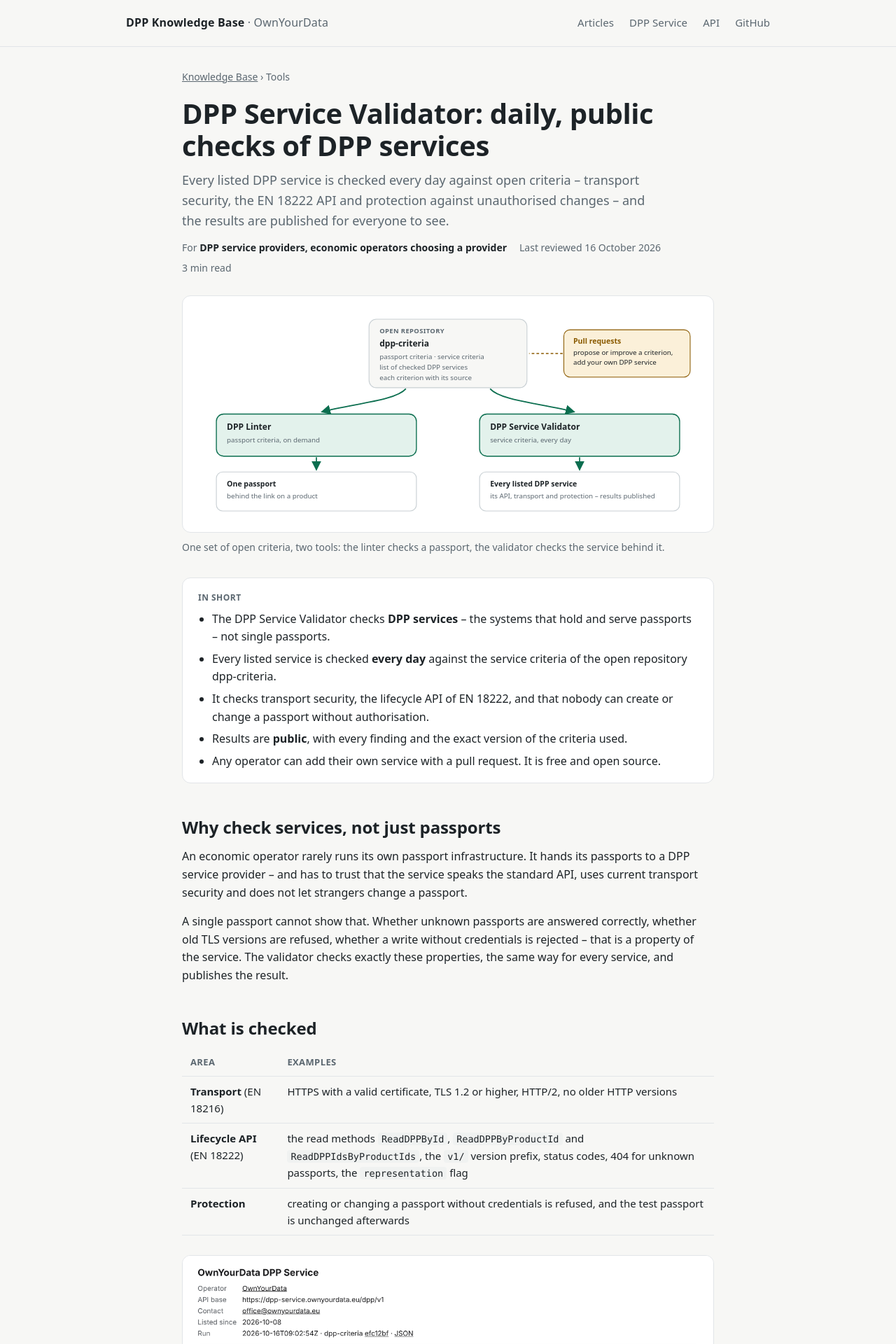
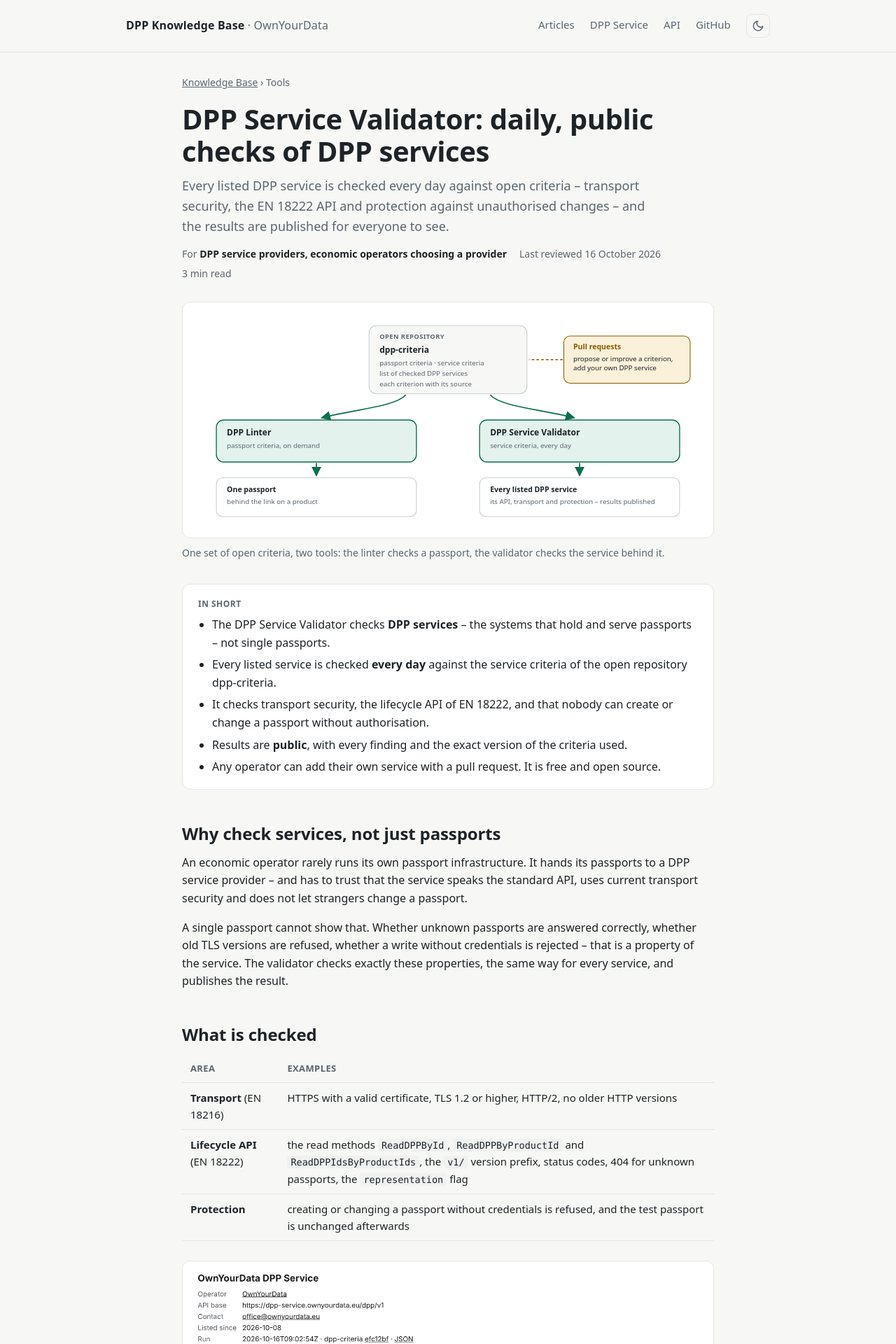
Before and after one commit to OwnYourData/dpp-knowledge-base, a Jekyll site: the page built from _articles/dpp-service-validator.md, in a window 1280 px wide. Shown: the top 1920 px of the page at 70% size. Built offline with Jekyll 4.4.1, drawn with Linux system fonts in a browser that asks for light colours.

Commit message:
Let readers switch between light and dark mode

```diff
--- a/_layouts/default.html
+++ b/_layouts/default.html
@@ -4,6 +4,7 @@
 <meta charset="utf-8">
 <meta name="viewport" content="width=device-width, initial-scale=1">
 <meta name="color-scheme" content="light dark">
+<script>try{var t=localStorage.getItem("kb-theme");if(t==="light"||t==="dark")document.documentElement.setAttribute("data-theme",t)}catch(e){}</script>
 {% seo %}
 <link rel="stylesheet" href="{{ '/assets/css/kb.css' | relative_url }}">
 {% if page.search %}<link rel="stylesheet" href="{{ '/pagefind/pagefind-ui.css' | relative_url }}">{% endif %}
@@ -18,6 +19,10 @@
       <a href="/">DPP Service</a>
       <a href="/api-docs/index.html">API</a>
       <a href="https://github.com/OwnYourData/dpp-knowledge-base">GitHub</a>
+      <button type="button" class="theme-toggle" id="theme-toggle" hidden>
+        <svg class="icon-moon" viewBox="0 0 24 24" fill="none" stroke="currentColor" stroke-width="2" stroke-linecap="round" stroke-linejoin="round" aria-hidden="true"><path d="M21 12.8A9 9 0 1 1 11.2 3a7 7 0 0 0 9.8 9.8z"/></svg>
+        <svg class="icon-sun" viewBox="0 0 24 24" fill="none" stroke="currentColor" stroke-width="2" stroke-linecap="round" stroke-linejoin="round" aria-hidden="true"><circle cx="12" cy="12" r="4"/><path d="M12 2v2M12 20v2M4.9 4.9l1.4 1.4M17.7 17.7l1.4 1.4M2 12h2M20 12h2M4.9 19.1l1.4-1.4M17.7 6.3l1.4-1.4"/></svg>
+      </button>
     </nav>
   </div>
 </header>
@@ -36,6 +41,32 @@
   </div>
 </footer>
 
+<script>
+(function () {
+  var b = document.getElementById("theme-toggle"), r = document.documentElement;
+  var m = window.matchMedia("(prefers-color-scheme: dark)");
+  function system() { return m.matches ? "dark" : "light"; }
+  function current() { return r.getAttribute("data-theme") || system(); }
+  function show() {
+    var dark = current() === "dark";
+    b.setAttribute("data-mode", dark ? "dark" : "light");
+    b.setAttribute("aria-label", dark ? "Switch to light mode" : "Switch to dark mode");
+    b.title = b.getAttribute("aria-label");
+  }
+  b.addEventListener("click", function () {
+    var next = current() === "dark" ? "light" : "dark";
+    try {
+      if (next === system()) { r.removeAttribute("data-theme"); localStorage.removeItem("kb-theme"); }
+      else { r.setAttribute("data-theme", next); localStorage.setItem("kb-theme", next); }
+    } catch (e) { r.setAttribute("data-theme", next); }
+    show();
+  });
+  if (m.addEventListener) m.addEventListener("change", show);
+  b.hidden = false;
+  show();
+})();
+</script>
+
 {% if page.search %}
 <script src="{{ '/pagefind/pagefind-ui.js' | relative_url }}"></script>
 <script>
--- a/assets/css/kb.css
+++ b/assets/css/kb.css
@@ -1,4 +1,5 @@
 :root {
+  color-scheme: light;
   --bg: #f7f7f5;
   --surface: #ffffff;
   --text: #1d2327;
@@ -11,8 +12,10 @@
   --code-bg: #f0f2f1;
   --radius: 12px;
 }
+/* dark: follows the system unless the reader picked a theme (data-theme on <html>) */
 @media (prefers-color-scheme: dark) {
-  :root {
+  :root:not([data-theme="light"]) {
+    color-scheme: dark;
     --bg: #121517;
     --surface: #1b1f22;
     --text: #e8ebed;
@@ -24,6 +27,19 @@
     --wip-soft: #33291a;
     --code-bg: #22272b;
   }
+}
+:root[data-theme="dark"] {
+  color-scheme: dark;
+  --bg: #121517;
+  --surface: #1b1f22;
+  --text: #e8ebed;
+  --muted: #9aa5ad;
+  --line: #2c3236;
+  --accent: #4cc293;
+  --accent-soft: #173229;
+  --wip: #e6b85c;
+  --wip-soft: #33291a;
+  --code-bg: #22272b;
 }
 * { box-sizing: border-box; }
 html { -webkit-text-size-adjust: 100%; }
@@ -44,6 +60,17 @@
 .brand span { color: var(--muted); font-weight: 400; }
 header.site nav a { color: var(--muted); text-decoration: none; margin-left: 18px; font-size: 15px; }
 header.site nav a:hover, header.site nav a[aria-current] { color: var(--text); }
+.theme-toggle {
+  background: none; border: 1px solid var(--line); border-radius: 8px; color: var(--muted);
+  width: 34px; height: 34px; padding: 0; margin-left: 18px; cursor: pointer;
+  display: inline-flex; align-items: center; justify-content: center; vertical-align: middle;
+}
+.theme-toggle[hidden] { display: none; }
+.theme-toggle:hover { color: var(--text); border-color: var(--muted); }
+.theme-toggle svg { width: 18px; height: 18px; }
+.theme-toggle .icon-sun { display: none; }
+.theme-toggle[data-mode="dark"] .icon-sun { display: block; }
+.theme-toggle[data-mode="dark"] .icon-moon { display: none; }
 footer.site { margin-top: 64px; padding: 24px 0 40px; border-top: 1px solid var(--line); color: var(--muted); font-size: 14px; }
 footer.site .wrap { display: flex; justify-content: space-between; gap: 16px; flex-wrap: wrap; }
 footer.site a { color: var(--muted); margin-right: 16px; }
@@ -80,7 +107,15 @@
 .card h3 { margin: 0; font-size: 17px; line-height: 1.3; }
 .card p { margin: 0; color: var(--muted); font-size: 15px; flex: 1; }
 .card .meta { font-size: 13px; color: var(--muted); }
-#search { margin: 8px 0 0; max-width: 680px; }
+#search {
+  margin: 8px 0 0; max-width: 680px;
+  --pagefind-ui-background: var(--surface);
+  --pagefind-ui-border: var(--line);
+  --pagefind-ui-text: var(--text);
+  --pagefind-ui-primary: var(--accent);
+  --pagefind-ui-tag: var(--code-bg);
+  --pagefind-ui-font: inherit;
+}
 
 /* article */
 .article { max-width: 760px; margin: 0 auto; }
@@ -129,6 +164,7 @@
 
 @media (max-width: 560px) {
   header.site nav a { margin: 0 14px 0 0; }
+  .theme-toggle { margin-left: 0; }
   .hero { padding-top: 36px; }
   figure.fig .frame { padding: 10px; }
   .prose h2 { font-size: 21px; }
```
